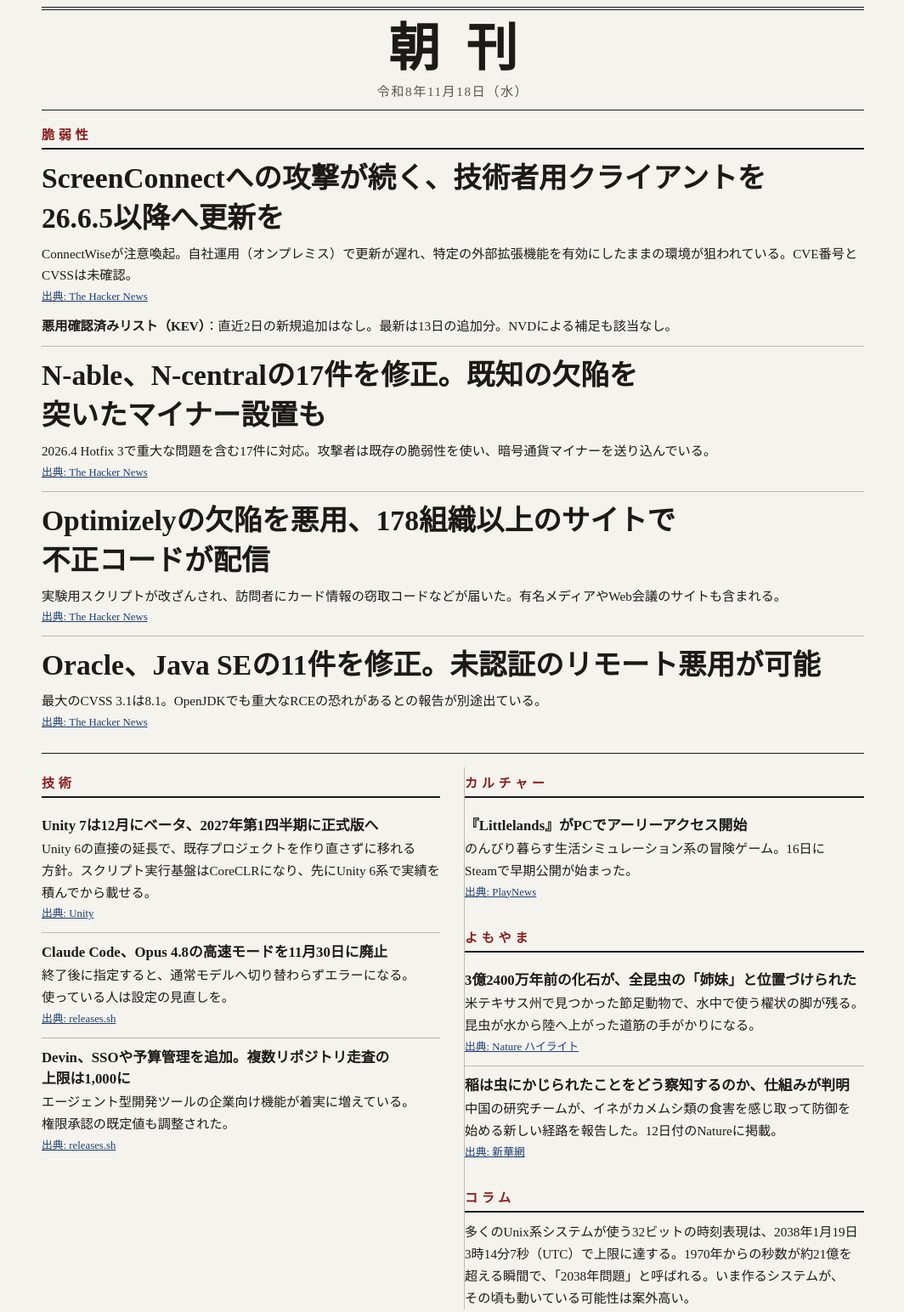
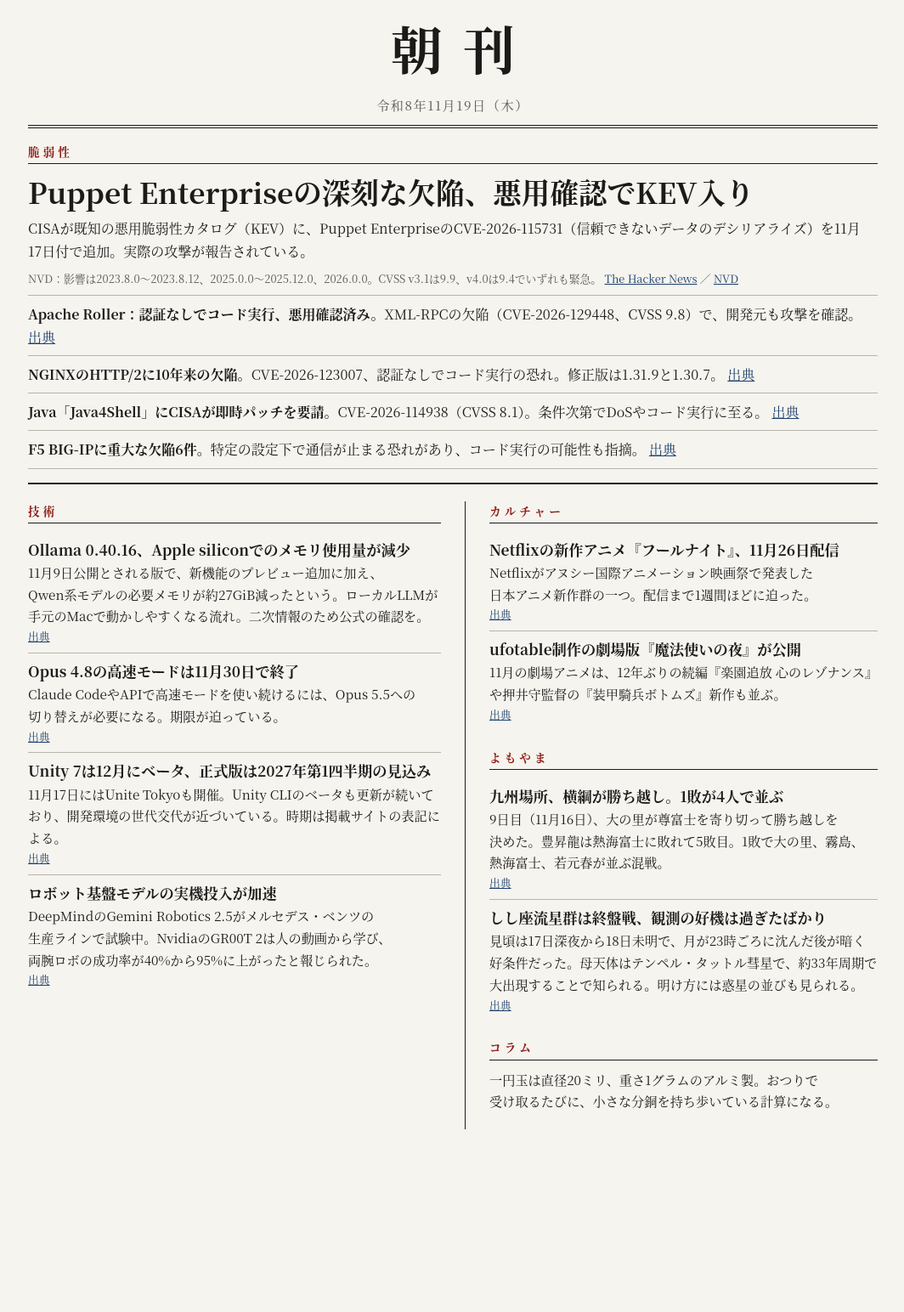
Before and after one commit to Yocchi3191/chokan, a plain HTML site: page index.html in a window 1280 px wide. Shown: the part 56-1600 px from the top of the page at 85% size, without its empty margins (107-1171 px from the left). After the commit the page ends 1425 px from the top, so only its background shows below. Drawn offline with Linux system fonts and the light colour scheme.

Commit message:
朝刊 2026-11-19

```diff
--- a/index.html
+++ b/index.html
@@ -6,85 +6,116 @@
 <meta name="robots" content="noindex, nofollow">
 <title>朝刊</title>
 <style>
-:root{--bg:#f5f3ee;--fg:#1c1a17;--sub:#5b574f;--rule:#1c1a17;--hair:#bdb8ad;--accent:#8a1c1c;--link:#1d3f72;color-scheme:light}
-@media (prefers-color-scheme:dark){:root:not([data-theme="light"]){--bg:#16150f;--fg:#ebe7dc;--sub:#a9a498;--rule:#ebe7dc;--hair:#4a473e;--accent:#e08a7a;--link:#9db8e6;color-scheme:dark}}
-:root[data-theme="dark"]{--bg:#16150f;--fg:#ebe7dc;--sub:#a9a498;--rule:#ebe7dc;--hair:#4a473e;--accent:#e08a7a;--link:#9db8e6;color-scheme:dark}
-*{box-sizing:border-box}
-body{margin:0;background:var(--bg);color:var(--fg);font-family:"Hiragino Mincho ProN","Yu Mincho","YuMincho","Noto Serif JP","Source Han Serif JP",serif;line-height:1.7}
-.wrap{max-width:1000px;margin:0 auto;padding-block:20px 32px;padding-left:max(16px,env(safe-area-inset-left,0px));padding-right:max(16px,env(safe-area-inset-right,0px))}
-header{text-align:center;border-top:4px double var(--rule);border-bottom:1px solid var(--rule);padding:10px 0 8px}
-h1{margin:0;font-size:clamp(2.4rem,9vw,3.8rem);letter-spacing:.5em;padding-left:.5em;font-weight:900;line-height:1.2}
-.date{margin:0;font-size:.95rem;color:var(--sub);letter-spacing:.1em}
-h2{font-size:.95rem;letter-spacing:.3em;margin:0 0 10px;padding:2px 0;border-bottom:2px solid var(--rule);color:var(--accent)}
-h3{margin:0 0 2px;font-size:1.05rem;line-height:1.5;text-wrap:pretty;word-break:auto-phrase}
-p{margin:0;font-size:.95rem;word-break:auto-phrase}
-.art{padding:10px 0;border-bottom:1px solid var(--hair)}
-.art:last-child{border-bottom:0}
-.src{font-size:.8rem;margin-top:2px}
+:root{--bg:#f6f4ef;--fg:#1c1b19;--sub:#5a5750;--rule:#1c1b19;--hair:#b9b4a8;--accent:#8c1c13;--link:#1b3f6b}
+@media (prefers-color-scheme:dark){:root:not([data-theme="light"]){--bg:#17181a;--fg:#e8e6df;--sub:#a29e94;--rule:#e8e6df;--hair:#4a4a48;--accent:#e0705f;--link:#8fb4e3;color-scheme:dark}}
+:root[data-theme="dark"]{--bg:#17181a;--fg:#e8e6df;--sub:#a29e94;--rule:#e8e6df;--hair:#4a4a48;--accent:#e0705f;--link:#8fb4e3;color-scheme:dark}
+body{margin:0;background:var(--bg);color:var(--fg);font-family:"Hiragino Mincho ProN","Yu Mincho","YuMincho","Noto Serif JP","Noto Serif CJK JP",serif;line-height:1.7}
+.wrap{max-width:1000px;margin:0 auto;padding-block:20px 40px;padding-left:max(16px,env(safe-area-inset-left,0px));padding-right:max(16px,env(safe-area-inset-right,0px))}
+header.mast{text-align:center;border-bottom:4px double var(--rule);padding-bottom:10px}
+header.mast h1{margin:0;font-size:clamp(2.4rem,9vw,3.8rem);letter-spacing:.4em;padding-left:.4em;font-weight:800}
+header.mast p{margin:4px 0 0;font-size:.95rem;color:var(--sub);letter-spacing:.1em}
+.sec{font-size:.85rem;letter-spacing:.3em;font-weight:700;color:var(--accent);border-bottom:1px solid var(--rule);margin:0 0 10px;padding-bottom:2px}
+.lead{padding:16px 0;border-bottom:2px solid var(--rule)}
+.lead h2{margin:0 0 6px;font-size:clamp(1.4rem,4.6vw,2.1rem);line-height:1.35;word-break:auto-phrase}
+.lead p{margin:0 0 8px;word-break:auto-phrase}
+.lead ul{margin:8px 0 0;padding:0;list-style:none;border-top:1px solid var(--hair)}
+.lead li{padding:8px 0;border-bottom:1px solid var(--hair)}
+.lead li b{word-break:auto-phrase}
+.cols{display:grid;grid-template-columns:1fr 1fr;gap:0 28px;margin-top:16px}
+.col{min-width:0}
+.col+.col{border-left:1px solid var(--rule);padding-left:28px}
+section{margin-bottom:20px}
+article{padding:8px 0;border-bottom:1px solid var(--hair)}
+article:last-child{border-bottom:0}
+h3{margin:0 0 2px;font-size:1.08rem;line-height:1.45;text-wrap:pretty;word-break:auto-phrase}
+p{margin:0;word-break:auto-phrase}
+article p{font-size:.95rem}
 a{color:var(--link)}
-.lead{padding:14px 0;border-bottom:1px solid var(--rule)}
-.lead h3{font-size:clamp(1.4rem,4.5vw,2.1rem);line-height:1.4;font-weight:900;margin-bottom:6px}
-.cols{display:grid;grid-template-columns:1fr 1fr;gap:0 28px;margin-top:16px}
-.col{min-width:0;padding-top:4px}
-.col:first-child{border-right:1px solid var(--hair);padding-right:28px;margin-right:-28px}
-.col section{margin-bottom:18px}
-.col2 section:last-child{margin-bottom:0}
-@media (max-width:700px){.cols{grid-template-columns:1fr}.col:first-child{border-right:0;padding-right:0;margin-right:0}}
-.sub{color:var(--sub);font-size:.85rem}
+.src{font-size:.8rem;color:var(--sub)}
+.column p{font-size:.95rem}
+@media (max-width:700px){.cols{grid-template-columns:1fr}.col+.col{border-left:0;padding-left:0;border-top:1px solid var(--rule);padding-top:16px}}
 </style>
 </head>
 <body>
 <header style="margin:0;padding:.5em 1em;font-size:.9em;border-bottom:1px solid #ccc"><a href="archive.html">バックナンバー</a></header>
 <div class="wrap">
-<header><h1>朝刊</h1><p class="date">令和8年11月18日（水）</p></header>
+<header class="mast">
+<h1>朝刊</h1>
+<p>令和8年11月19日（木）</p>
+</header>
 
 <section class="lead">
-<h2>脆弱性</h2>
-<h3>ScreenConnectへの攻撃が続く、技術者用クライアントを26.6.5以降へ更新を</h3>
-<p>ConnectWiseが注意喚起。自社運用（オンプレミス）で更新が遅れ、特定の外部拡張機能を有効にしたままの環境が狙われている。CVE番号とCVSSは未確認。</p>
-<p class="src"><a href="https://thehackernews.com/2026/11/connectwise-warns-screenconnect-attacks.html">出典: The Hacker News</a></p>
-<div class="art">
-<p><b>悪用確認済みリスト（KEV）</b>：直近2日の新規追加はなし。最新は13日の追加分。NVDによる補足も該当なし。</p>
-</div>
-<div class="art">
-<h3>N-able、N-centralの17件を修正。既知の欠陥を突いたマイナー設置も</h3>
-<p>2026.4 Hotfix 3で重大な問題を含む17件に対応。攻撃者は既存の脆弱性を使い、暗号通貨マイナーを送り込んでいる。</p>
-<p class="src"><a href="https://thehackernews.com/2026/11/n-able-patches-17-n-central-flaws-as.html">出典: The Hacker News</a></p>
-</div>
-<div class="art">
-<h3>Optimizelyの欠陥を悪用、178組織以上のサイトで不正コードが配信</h3>
-<p>実験用スクリプトが改ざんされ、訪問者にカード情報の窃取コードなどが届いた。有名メディアやWeb会議のサイトも含まれる。</p>
-<p class="src"><a href="https://thehackernews.com/2026/11/hijacked-optimizely-scripts-served-card.html">出典: The Hacker News</a></p>
-</div>
-<div class="art">
-<h3>Oracle、Java SEの11件を修正。未認証のリモート悪用が可能</h3>
-<p>最大のCVSS 3.1は8.1。OpenJDKでも重大なRCEの恐れがあるとの報告が別途出ている。</p>
-<p class="src"><a href="https://thehackernews.com/2026/11/oracle-to-patch-11-java-flaws-today-as.html">出典: The Hacker News</a></p>
-</div>
+<div class="sec">脆弱性</div>
+<h2>Puppet Enterpriseの深刻な欠陥、悪用確認でKEV入り</h2>
+<p>CISAが既知の悪用脆弱性カタログ（KEV）に、Puppet EnterpriseのCVE-2026-115731（信頼できないデータのデシリアライズ）を11月17日付で追加。実際の攻撃が報告されている。</p>
+<p class="src">NVD：影響は2023.8.0〜2023.8.12、2025.0.0〜2025.12.0、2026.0.0。CVSS v3.1は9.9、v4.0は9.4でいずれも緊急。 <a href="https://thehackernews.com/2026/11/hackers-exploiting-critical-puppet-rce.html">The Hacker News</a> ／ <a href="https://services.nvd.nist.gov/rest/json/cves/2.0?cveId=CVE-2026-115731">NVD</a></p>
+<ul>
+<li><b>Apache Roller：認証なしでコード実行、悪用確認済み。</b>XML-RPCの欠陥（CVE-2026-129448、CVSS 9.8）で、開発元も攻撃を確認。 <a href="https://thehackernews.com/2026/11/critical-apache-roller-rce-flaw-under.html">出典</a></li>
+<li><b>NGINXのHTTP/2に10年来の欠陥。</b>CVE-2026-123007、認証なしでコード実行の恐れ。修正版は1.31.9と1.30.7。 <a href="https://thehackernews.com/2026/11/10-year-old-nginx-http2-flaw-lets.html">出典</a></li>
+<li><b>Java「Java4Shell」にCISAが即時パッチを要請。</b>CVE-2026-114938（CVSS 8.1）。条件次第でDoSやコード実行に至る。 <a href="https://thehackernews.com/2026/11/cisa-urges-immediate-patching-of.html">出典</a></li>
+<li><b>F5 BIG-IPに重大な欠陥6件。</b>特定の設定下で通信が止まる恐れがあり、コード実行の可能性も指摘。 <a href="https://thehackernews.com/2026/11/f5-warns-6-critical-big-ip-flaws-can.html">出典</a></li>
+</ul>
 </section>
 
 <div class="cols">
 <div class="col">
 <section>
-<h2>技術</h2>
-<div class="art"><h3>Unity 7は12月にベータ、2027年第1四半期に正式版へ</h3><p>Unity 6の直接の延長で、既存プロジェクトを作り直さずに移れる方針。スクリプト実行基盤はCoreCLRになり、先にUnity 6系で実績を積んでから載せる。</p><p class="src"><a href="https://unity.com/blog/unite-seoul-keynote-2026-recap">出典: Unity</a></p></div>
-<div class="art"><h3>Claude Code、Opus 4.8の高速モードを11月30日に廃止</h3><p>終了後に指定すると、通常モデルへ切り替わらずエラーになる。使っている人は設定の見直しを。</p><p class="src"><a href="https://releases.sh/collections/coding-agents/digest/2026-10-26.md">出典: releases.sh</a></p></div>
-<div class="art"><h3>Devin、SSOや予算管理を追加。複数リポジトリ走査の上限は1,000に</h3><p>エージェント型開発ツールの企業向け機能が着実に増えている。権限承認の既定値も調整された。</p><p class="src"><a href="https://releases.sh/collections/coding-agents/digest/2026-11-02.md">出典: releases.sh</a></p></div>
+<div class="sec">技術</div>
+<article>
+<h3>Ollama 0.40.16、Apple siliconでのメモリ使用量が減少</h3>
+<p>11月9日公開とされる版で、新機能のプレビュー追加に加え、Qwen系モデルの必要メモリが約27GiB減ったという。ローカルLLMが手元のMacで動かしやすくなる流れ。二次情報のため公式の確認を。</p>
+<p class="src"><a href="https://www.remio.ai/post/ollama-v0-40-16-adds-ripple-preview-and-tightens-coding-agent-controls">出典</a></p>
+</article>
+<article>
+<h3>Opus 4.8の高速モードは11月30日で終了</h3>
+<p>Claude CodeやAPIで高速モードを使い続けるには、Opus 5.5への切り替えが必要になる。期限が迫っている。</p>
+<p class="src"><a href="https://www.havoptic.com/blog/weekly-digest-week-44-2026">出典</a></p>
+</article>
+<article>
+<h3>Unity 7は12月にベータ、正式版は2027年第1四半期の見込み</h3>
+<p>11月17日にはUnite Tokyoも開催。Unity CLIのベータも更新が続いており、開発環境の世代交代が近づいている。時期は掲載サイトの表記による。</p>
+<p class="src"><a href="https://gamedev.net/news/topic/unity/">出典</a></p>
+</article>
+<article>
+<h3>ロボット基盤モデルの実機投入が加速</h3>
+<p>DeepMindのGemini Robotics 2.5がメルセデス・ベンツの生産ラインで試験中。NvidiaのGR00T 2は人の動画から学び、両腕ロボの成功率が40%から95%に上がったと報じられた。</p>
+<p class="src"><a href="https://techenclave.com/news/archive/2026/11">出典</a></p>
+</article>
 </section>
 </div>
-<div class="col col2">
+
+<div class="col">
 <section>
-<h2>カルチャー</h2>
-<div class="art"><h3>『Littlelands』がPCでアーリーアクセス開始</h3><p>のんびり暮らす生活シミュレーション系の冒険ゲーム。16日にSteamで早期公開が始まった。</p><p class="src"><a href="https://www.playnews.gg/en/release-dates/littlelands-release-date-early-access-starts-on-pc-on-november-16-2026">出典: PlayNews</a></p></div>
+<div class="sec">カルチャー</div>
+<article>
+<h3>Netflixの新作アニメ『フールナイト』、11月26日配信</h3>
+<p>Netflixがアヌシー国際アニメーション映画祭で発表した日本アニメ新作群の一つ。配信まで1週間ほどに迫った。</p>
+<p class="src"><a href="https://www.sakigake.jp/news/article/20260624OR0018/">出典</a></p>
+</article>
+<article>
+<h3>ufotable制作の劇場版『魔法使いの夜』が公開</h3>
+<p>11月の劇場アニメは、12年ぶりの続編『楽園追放 心のレゾナンス』や押井守監督の『装甲騎兵ボトムズ』新作も並ぶ。</p>
+<p class="src"><a href="https://weekly.ascii.jp/elem/000/004/449/4449492/">出典</a></p>
+</article>
 </section>
+
 <section>
-<h2>よもやま</h2>
-<div class="art"><h3>3億2400万年前の化石が、全昆虫の「姉妹」と位置づけられた</h3><p>米テキサス州で見つかった節足動物で、水中で使う櫂状の脚が残る。昆虫が水から陸へ上がった道筋の手がかりになる。</p><p class="src"><a href="https://www.natureasia.com/ja-jp/nature/highlights/137462">出典: Nature ハイライト</a></p></div>
-<div class="art"><h3>稲は虫にかじられたことをどう察知するのか、仕組みが判明</h3><p>中国の研究チームが、イネがカメムシ類の食害を感じ取って防御を始める新しい経路を報告した。12日付のNatureに掲載。</p><p class="src"><a href="https://www.news.cn/tech/20261112/d18a50a83a60424ba65652041caacd7c/c.html">出典: 新華網</a></p></div>
+<div class="sec">よもやま</div>
+<article>
+<h3>九州場所、横綱が勝ち越し。1敗が4人で並ぶ</h3>
+<p>9日目（11月16日）、大の里が尊富士を寄り切って勝ち越しを決めた。豊昇龍は熱海富士に敗れて5敗目。1敗で大の里、霧島、熱海富士、若元春が並ぶ混戦。</p>
+<p class="src"><a href="https://kumanichi.com/articles/2058490">出典</a></p>
+</article>
+<article>
+<h3>しし座流星群は終盤戦、観測の好機は過ぎたばかり</h3>
+<p>見頃は17日深夜から18日未明で、月が23時ごろに沈んだ後が暗く好条件だった。母天体はテンペル・タットル彗星で、約33年周期で大出現することで知られる。明け方には惑星の並びも見られる。</p>
+<p class="src"><a href="https://kids.rurubu.jp/article/245879/">出典</a></p>
+</article>
 </section>
-<section>
-<h2>コラム</h2>
-<p>多くのUnix系システムが使う32ビットの時刻表現は、2038年1月19日3時14分7秒（UTC）で上限に達する。1970年からの秒数が約21億を超える瞬間で、「2038年問題」と呼ばれる。いま作るシステムが、その頃も動いている可能性は案外高い。</p>
+
+<section class="column">
+<div class="sec">コラム</div>
+<p>一円玉は直径20ミリ、重さ1グラムのアルミ製。おつりで受け取るたびに、小さな分銅を持ち歩いている計算になる。</p>
 </section>
 </div>
 </div>
```
Also changed, not shown: archive.html (+1 -0 lines), issues/2026-11-19.html (added, +123 -0 lines).
